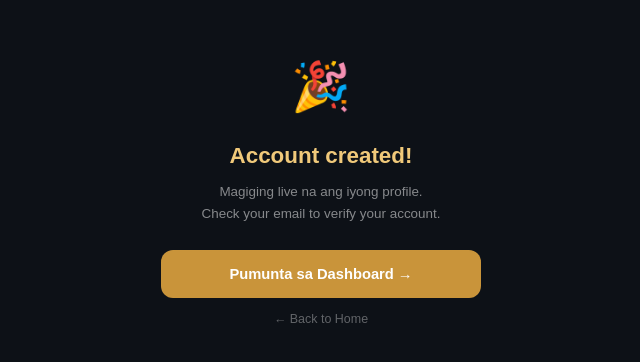
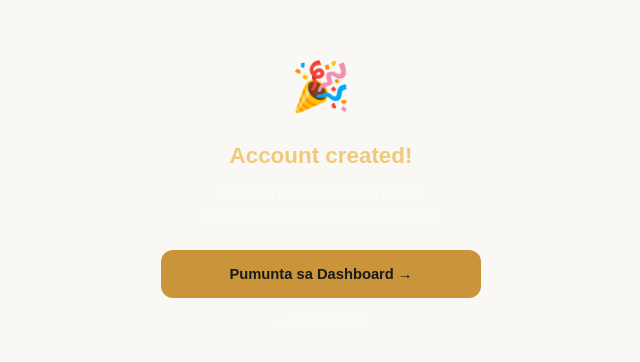
Before and after one commit to IPC-broad/maidit, a Next.js app: page /signup/kasambahay/success in a window 1280 px wide. Shown: the part 210-572 px from the top of the page, without its empty margins (319-959 px from the left). Built offline with nearby package versions, Linux system fonts and the light colour scheme.

Commit message:
Fix all dark headers and backgrounds to light theme

```diff
--- a/app/dashboard/kasambahay/page.tsx
+++ b/app/dashboard/kasambahay/page.tsx
@@ -33,7 +33,7 @@ export default function KBDashboard() {
   return (
     <div style={{ minHeight:'100vh', background:'#f9fafb', fontFamily:'sans-serif', paddingBottom:'80px' }}>
 
-      <div style={{ background:'#0d1117', padding:'16px 20px', display:'flex', alignItems:'center', justifyContent:'space-between' }}>
+      <div style={{ background:'#fff', padding:'16px 20px', display:'flex', alignItems:'center', justifyContent:'space-between' }}>
         <h1 style={{ fontFamily:'serif', fontSize:'1.3rem', fontWeight:900, color:'#fff', letterSpacing:'-0.5px' }}>
           Maid<span style={{ color:'#f0c97a' }}>It</span>
         </h1>
--- a/app/signup/homeowner/success/page.tsx
+++ b/app/signup/homeowner/success/page.tsx
@@ -1,13 +1,13 @@
 import Link from 'next/link'
 export default function Success() {
   return (
-    <div style={{ minHeight:'100vh', background:'#111827', display:'flex', flexDirection:'column', alignItems:'center', justifyContent:'center', padding:'28px', textAlign:'center', fontFamily:'sans-serif', color:'#fff' }}>
+    <div style={{ minHeight:'100vh', background:'#faf8f5', display:'flex', flexDirection:'column', alignItems:'center', justifyContent:'center', padding:'28px', textAlign:'center', fontFamily:'sans-serif', color:'#1a1a1a' }}>
       <div style={{ fontSize:'3rem', marginBottom:'16px' }}>🎉</div>
       <h1 style={{ fontWeight:900, fontSize:'1.4rem', color:'#6ee7b7', marginBottom:'8px' }}>Account Created!</h1>
       <p style={{ color:'rgba(255,255,255,.5)', fontSize:'.84rem', lineHeight:1.7, marginBottom:'24px' }}>
         Welcome to MaidIt. Start browsing kasambahay profiles.
       </p>
-      <Link href="/dashboard/homeowner" style={{ width:'100%', maxWidth:'320px', padding:'13px 28px', borderRadius:'12px', background:'#1a6b3c', color:'#fff', fontWeight:700, textDecoration:'none', fontSize:'.92rem', display:'block', marginBottom:'12px' }}>
+      <Link href="/dashboard/homeowner" style={{ width:'100%', maxWidth:'320px', padding:'13px 28px', borderRadius:'12px', background:'#1a6b3c', color:'#1a1a1a', fontWeight:700, textDecoration:'none', fontSize:'.92rem', display:'block', marginBottom:'12px' }}>
         Go to Dashboard →
       </Link>
       <Link href="/" style={{ fontSize:'.78rem', color:'rgba(255,255,255,.35)', textDecoration:'none' }}>
--- a/app/signup/kasambahay/success/page.tsx
+++ b/app/signup/kasambahay/success/page.tsx
@@ -1,13 +1,13 @@
 import Link from 'next/link'
 export default function Success() {
   return (
-    <div style={{ minHeight:'100vh', background:'#0d1117', display:'flex', flexDirection:'column', alignItems:'center', justifyContent:'center', padding:'28px', textAlign:'center', fontFamily:'sans-serif', color:'#fff' }}>
+    <div style={{ minHeight:'100vh', background:'#faf8f5', display:'flex', flexDirection:'column', alignItems:'center', justifyContent:'center', padding:'28px', textAlign:'center', fontFamily:'sans-serif', color:'#1a1a1a' }}>
       <div style={{ fontSize:'3rem', marginBottom:'16px' }}>🎉</div>
       <h1 style={{ fontWeight:900, fontSize:'1.4rem', color:'#f0c97a', marginBottom:'8px' }}>Account created!</h1>
       <p style={{ color:'rgba(255,255,255,.5)', fontSize:'.84rem', lineHeight:1.7, marginBottom:'24px' }}>
         Magiging live na ang iyong profile.<br/>Check your email to verify your account.
       </p>
-      <Link href="/dashboard/kasambahay" style={{ width:'100%', maxWidth:'320px', padding:'13px 28px', borderRadius:'12px', background:'#c9943a', color:'#fff', fontWeight:700, textDecoration:'none', fontSize:'.92rem', display:'block', marginBottom:'12px' }}>
+      <Link href="/dashboard/kasambahay" style={{ width:'100%', maxWidth:'320px', padding:'13px 28px', borderRadius:'12px', background:'#c9943a', color:'#1a1a1a', fontWeight:700, textDecoration:'none', fontSize:'.92rem', display:'block', marginBottom:'12px' }}>
         Pumunta sa Dashboard →
       </Link>
       <Link href="/" style={{ fontSize:'.78rem', color:'rgba(255,255,255,.35)', textDecoration:'none' }}>
--- a/app/verify/page.tsx
+++ b/app/verify/page.tsx
@@ -62,7 +62,7 @@ export default function VerifyPage() {
     else router.push('/dashboard/homeowner')
   }
 
-  const w = { minHeight:'100vh', background:'#f9fafb', padding:'24px 20px', fontFamily:'sans-serif', color:'#111827' }
+  const w = { minHeight:'100vh', background:'#faf8f5', padding:'24px 20px', fontFamily:'sans-serif', color:'#111827' }
   const btn = { width:'100%', padding:'13px', borderRadius:'12px', border:'none', background:'#1a6b3c', color:'#111827', fontFamily:'sans-serif', fontSize:'.92rem', fontWeight:700, cursor:'pointer', marginTop:'8px' }
   const inp = { width:'100%', padding:'11px 13px', border:'1.5px solid #e5e7eb', borderRadius:'11px', background:'#ffffff', color:'#111827', fontFamily:'sans-serif', fontSize:'.88rem', outline:'none', marginBottom:'13px' }
   const card = { background:'#ffffff', border:'1.5px solid #e5e7eb', borderRadius:'14px', padding:'16px', marginBottom:'12px', cursor:'pointer', display:'flex', gap:'13px', alignItems:'center' }
```
